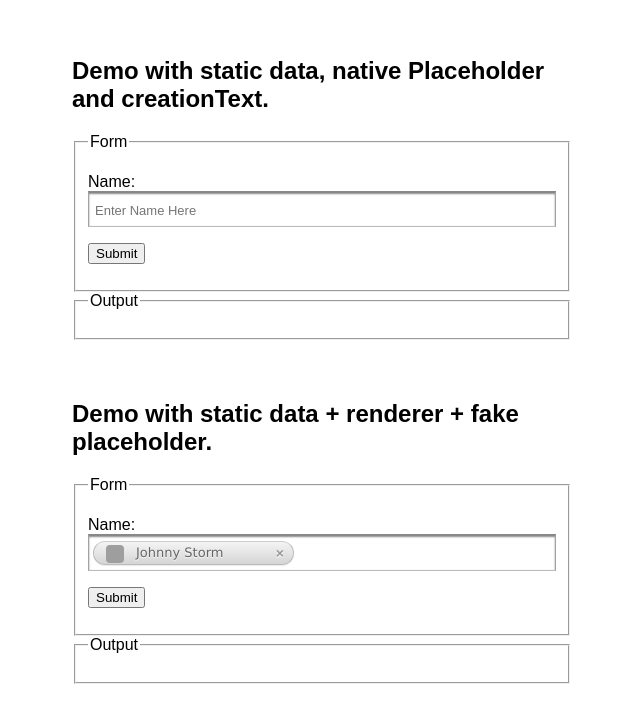
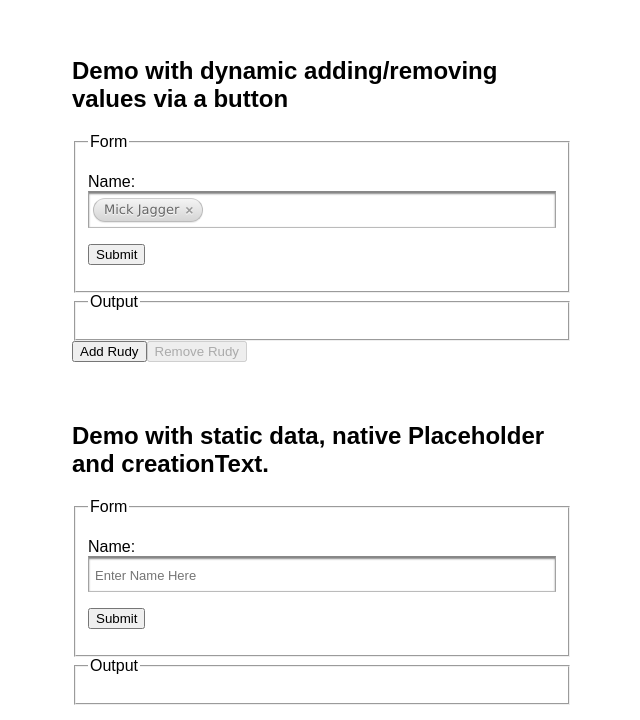
Before and after one commit to wuyuntao/jquery-autosuggest, a website: page demo/demo.html in a window 1280 px wide. Shown: the part 1060-1780 px from the top of the page, without its empty margins (318-958 px from the left). Drawn offline with Linux system fonts and the light colour scheme; grey boxes are pictures that could not be loaded.

Commit message:
Add demo for add/remove

```diff
--- a/demo/demo.html
+++ b/demo/demo.html
@@ -176,6 +176,48 @@
                     event.preventDefault();
                     output.text('Selected: ' + input.parent('.as-original').find(':hidden').val());
                 });
+            }());
+
+            (function () {
+                var container = builder('Demo with dynamic adding/removing values via a button', 'name', 'Name');
+                var form = container.find('form');
+                var input = container.find('input[type=text]');
+                var output = container.find('pre');
+
+                var data = [
+                    {value : "21", name : "Mick Jagger"}
+                ];
+                var options = {
+                    selectedItemProp : "name",
+                    searchObjProps : "name",
+                    fadeOut : 'slow',
+                    emptyText : 'No results for >>{0}<< found.',
+                    preFill : [$.extend(true, {}, data[0])],
+                };
+                input.autoSuggest(data, options);
+
+                form.submit(function (event) {
+                    event.preventDefault();
+                    output.text('Selected: ' + input.parent('.as-original').find(':hidden').val());
+                });
+
+                var btnAdd = $('<button>'), btnRemove = $('<button>');
+
+                form.append(btnAdd.html('Add Rudy').click(function(){
+                    input.autoSuggest('add', {value : "55", name : "Rudy Hamilton"});
+                    setTimeout(function(){
+                        btnAdd.attr('disabled', '');
+                        btnRemove.attr('disabled', null);
+                    }, 0);
+                }));
+
+                form.append(btnRemove.html('Remove Rudy').attr('disabled', '').click(function(){
+                    input.autoSuggest('remove', '55');
+                    setTimeout(function(){
+                        btnRemove.attr('disabled', '');
+                        btnAdd.attr('disabled', null);
+                    }, 0);
+                }));
             }());
 
             (function () {
```
